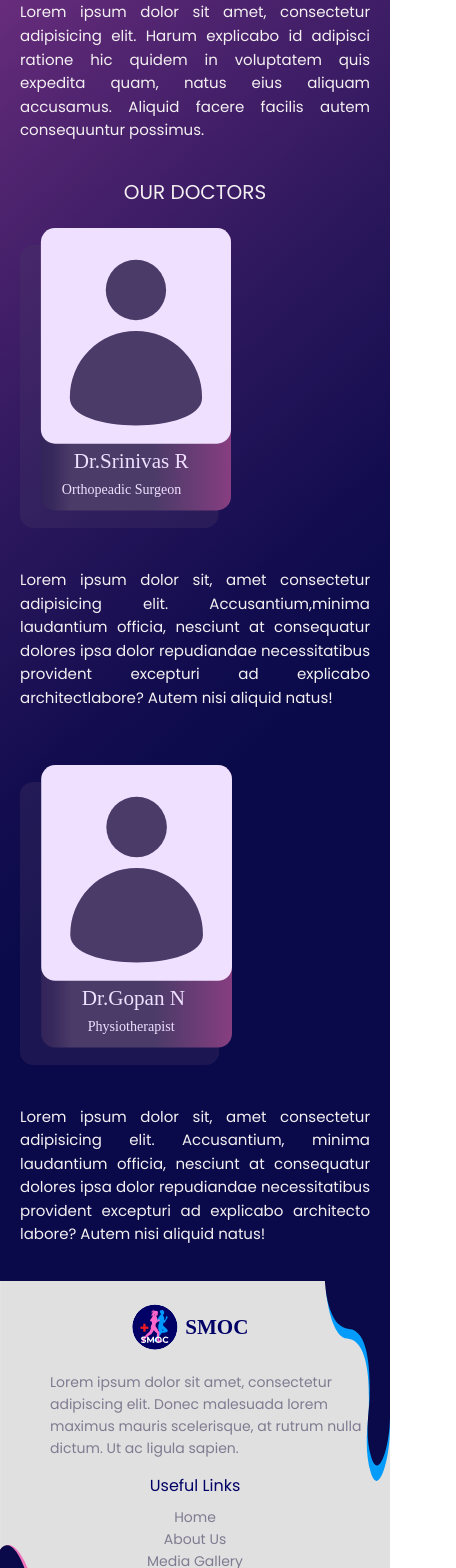
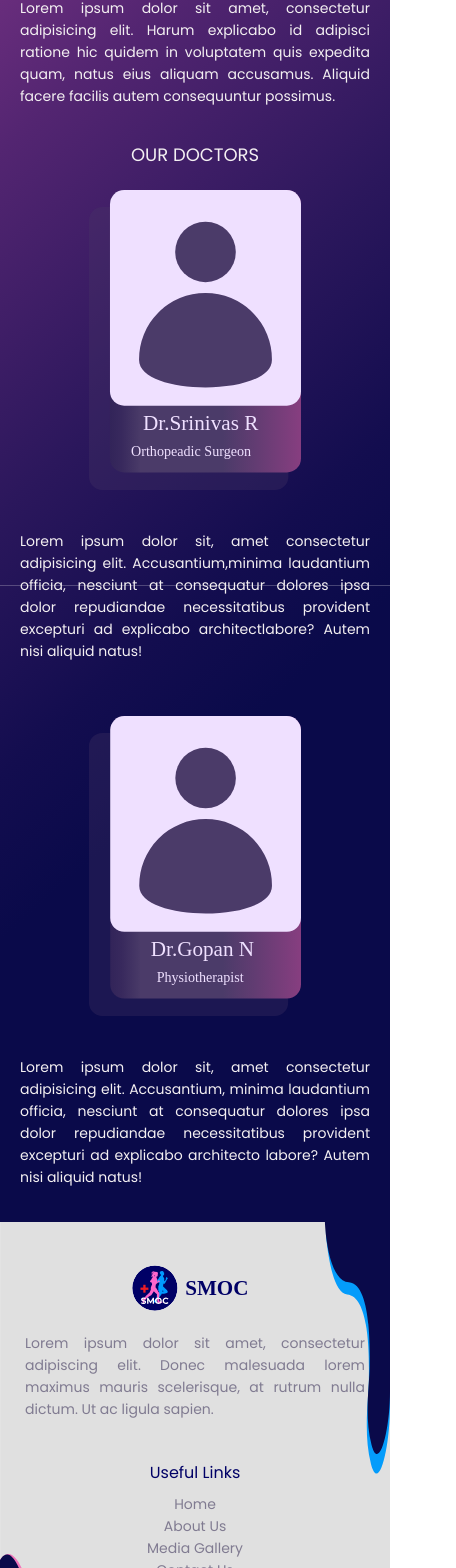
Before and after one commit to Sreejith42/SMOC, a React (Create React App) app in the folder smoc-web-app/: page /about-us in a window 390 px wide. Shown: the part 201-1769 px from the top of the page, 456 px wide, since content can reach past the window. Built offline with nearby package versions, Linux system fonts and the light colour scheme.

Commit message:
bug fixes

```diff
--- a/smoc-web-app/public/index.html
+++ b/smoc-web-app/public/index.html
@@ -24,7 +24,7 @@
       work correctly both with client-side routing and a non-root public URL.
       Learn how to configure a non-root public URL by running `npm run build`.
     -->
-    <title>React App</title>
+    <title>SMOC</title>
   </head>
   <body>
     <noscript>You need to enable JavaScript to run this app.</noscript>
--- a/smoc-web-app/src/App.css
+++ b/smoc-web-app/src/App.css
@@ -38,6 +38,7 @@ h3 {
 
 .footer-section-copyright,
 .footer-address,
+.footer-details,
 .link-section a,
 ul {
   color: #807b91;
@@ -63,12 +64,12 @@ ul {
 
 @media only screen and (max-width: 601px) {
   h1 {
-    font-size: 20px;
+    font-size: 18px;
   }
   h2 {
     font-size: 18px;
   }
   p {
-    font-size: 15px;
+    font-size: 14px;
   }
 }
--- a/smoc-web-app/src/Components/Footer/FooterComponent.jsx
+++ b/smoc-web-app/src/Components/Footer/FooterComponent.jsx
@@ -11,20 +11,18 @@ const FooterComponent = () => {
           <div className="header-logo head-height">
             <img src={Logo} alt="logo"></img>
           </div>
-          <div>
-            <ul>
-              Lorem ipsum dolor sit amet, consectetur adipiscing elit. Donec
-              malesuada lorem maximus mauris scelerisque, at rutrum nulla
-              dictum. Ut ac ligula sapien.
-              </ul>
+          <div className="footer-details">
+            Lorem ipsum dolor sit amet, consectetur adipiscing elit. Donec
+            malesuada lorem maximus mauris scelerisque, at rutrum nulla dictum.
+            Ut ac ligula sapien.
           </div>
         </div>
         <div className="footer-section-content-two">
           <div className="head-height">
             <h3>Useful Links</h3>
-            </div>
+          </div>
           <div className="link-section">
-            <Link to="/home">Home</Link>
+            <Link to="/">Home</Link>
             <Link to="/about-us">About Us</Link>
             <Link to="/gallery">Media Gallery</Link>
             <Link to="/contact-us">Contact Us</Link>
@@ -32,8 +30,8 @@ const FooterComponent = () => {
         </div>
         <div className="footer-section-content-three">
           <div className="head-height">
-           <h3>Address</h3>
-            </div>
+            <h3>Address</h3>
+          </div>
           <div className="footer-address">
             Sports Medicine and Orthopeadic Center Gowreesapattom Pattom PO.
             Trivandrum Pin:695004
@@ -41,7 +39,7 @@ const FooterComponent = () => {
         </div>
       </div>
       <div className="footer-section-copyright">
-      Copyright ©2021 All rights reserved | Designed by FLYNT
+        Copyright ©2021 All rights reserved | Designed by FLYNT
       </div>
     </footer>
   );
--- a/smoc-web-app/src/Components/Footer/footer.css
+++ b/smoc-web-app/src/Components/Footer/footer.css
@@ -2,6 +2,10 @@ footer {
   background: url(../../assests/Footer.svg) no-repeat center center;
   background-size: cover;
   width: 100%;
+}
+
+.link-section a:hover{
+  color: #000066;
 }
 
 .footer-section-content {
@@ -12,11 +16,15 @@ footer {
   margin-left: auto;
   margin-right: auto;
 }
+.footer-details{
+  text-align: justify;
+  padding-left: 8%;
+}
 
 .footer-section-content-one,
 .footer-section-content-two,
 .footer-section-content-three {
-  padding: 0 20px;
+  padding: 0 25px;
 }
 
 .head-height {
@@ -31,7 +39,9 @@ footer {
 .footer-section-copyright {
   text-align: center;
   font-size: 8pt;
+  padding: 10px;
 }
+
 
 @media only screen and (max-width: 901px) {
   .footer-section-content-one {
@@ -39,6 +49,7 @@ footer {
   }
   .footer-section-content-two {
     grid-area: content2;
+    margin-left: 40px;
   }
   .footer-section-content-three {
     grid-area: content3;
@@ -64,7 +75,10 @@ footer {
   .footer-section-content-one,
   .footer-section-content-two,
   .footer-section-content-three {
-    padding: 0 10px;
+    padding: 20px 25px;
+  }
+  .footer-section-content-two {
+    margin-left: 0px;
   }
 
   .link-section {
@@ -78,7 +92,10 @@ footer {
   }
   .footer-section-copyright {
     text-align: end;
-    font-size: 9px;
+    font-size: 8px;
     padding-right: 5px;
   }
+  .footer-details{
+    padding-left: 0px;
+  }
 }
--- a/smoc-web-app/src/Components/Header/header.css
+++ b/smoc-web-app/src/Components/Header/header.css
@@ -118,6 +118,12 @@ header {
 .ant-drawer-content-wrapper {
   height: auto !important;
 }
+@media only screen and (max-width: 901px) {
+  .header-link-part {
+    width: 55%;
+  }
+}
+
 
 @media only screen and (max-width: 601px) {
   .header-logo {
--- a/smoc-web-app/src/content/AboutUs/AboutUsComponent.css
+++ b/smoc-web-app/src/content/AboutUs/AboutUsComponent.css
@@ -1,6 +1,7 @@
 .about {
   background: url("../../assests/homebg.svg") no-repeat center center;
   background-size: cover;
+  overflow-x: hidden;
 }
 
 .about-header {
@@ -35,7 +36,11 @@
 
 .about-section-one {
   width: 70%;
-  padding: 40px;
+  padding: 50px;
+}
+
+.about-section-two{
+  padding: 50px;
 }
 
 .about-section-two-img img {
@@ -53,6 +58,10 @@
 .about-section-two-img {
   width: 50%;
   padding: 40px;
+}
+.about-section-two-img{
+  display: flex;
+  justify-content: center;
 }
 
 @media only screen and (max-width: 901px) {
@@ -77,4 +86,7 @@
     width: 100%;
     padding: 20px;
   }
+  .about-section-two{
+    padding: 0px;
+  }
 }
--- a/smoc-web-app/src/content/Home/home.css
+++ b/smoc-web-app/src/content/Home/home.css
@@ -77,6 +77,11 @@
   justify-content: flex-start;
 }
 
+.align-middle h1 {
+  width: fit-content;
+  margin-left: 10%;
+}
+
 .home-section-items {
   flex-direction: column;
   justify-content: flex-start !important;
@@ -91,13 +96,20 @@
   margin-top: 50px;
 }
 
-
 @media only screen and (max-width: 901px) {
   .home-section-items {
     margin-left: 5%;
   }
   .home-section-items-middle {
     margin-right: 5%;
+  }
+  .align-middle h1 {
+    margin-left: 5%;
+  }
+  .home-section-one,
+  .home-section-two,
+  .home-section-three {
+    padding-top: 40px;
   }
 }
 
@@ -122,4 +134,8 @@
   .home-section-three-img img {
     height: 300px;
   }
+
+  .align-middle h1 {
+    margin-left: 1%;
+  }
 }
```
Also changed, not shown: smoc-web-app/src/content/ContactUs/ContactUsComponent.css (line endings or trailing spaces).
